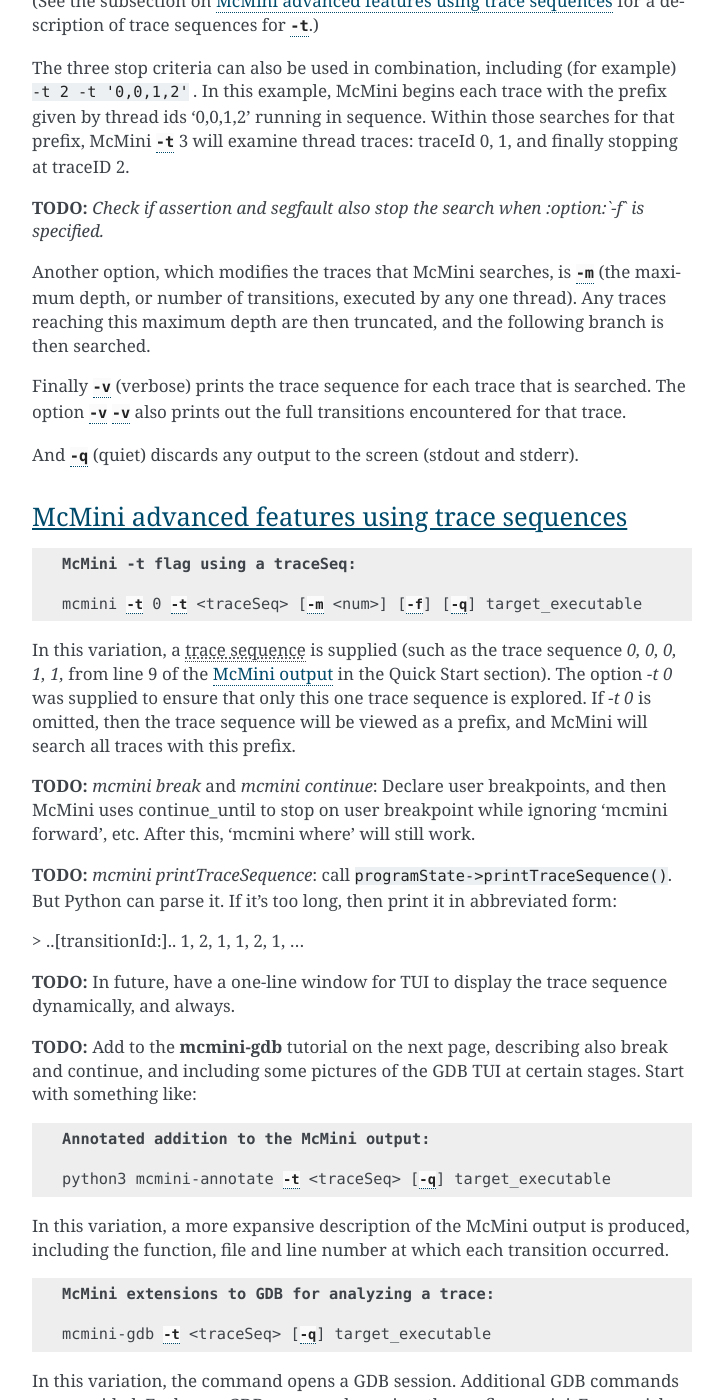
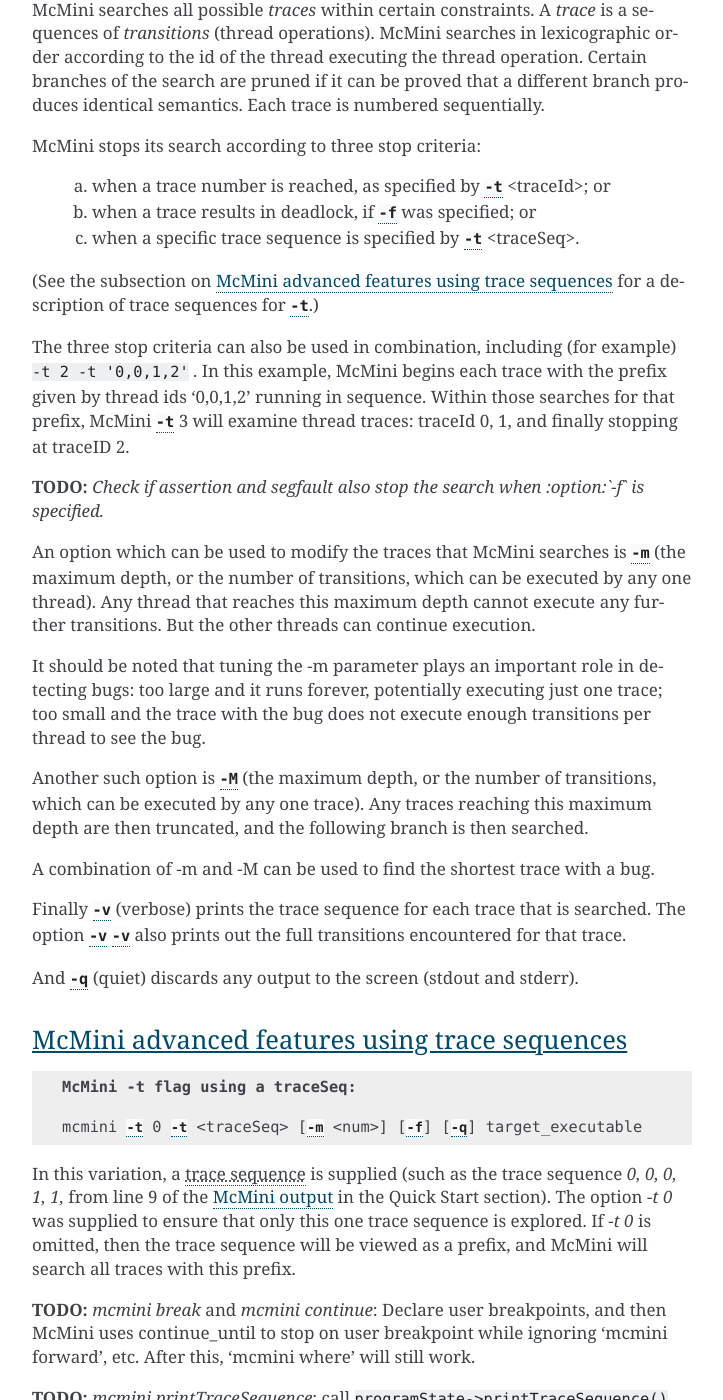
Before and after one commit to mcminickpt/mcmini-doc, a Sphinx documentation site: the page built from docs/source/index.rst, in a window 1280 px wide and 1400 px high, scrolled down 5422 px. Shown: the whole window, without its empty margins (388-1111 px from the left). Built offline with Sphinx 7.4.7, drawn with Linux system fonts in a browser that asks for light colours; pages that are not in the unit, such as notebooks, are missing from menus; some of the changed text lies outside the part shown.

Commit message:
Man page: Added new flags -M, -a, -l

```diff
--- a/docs/source/index.rst
+++ b/docs/source/index.rst
@@ -269,9 +269,25 @@ McMini man page
    no further transitions for this thread will be considered.
    But transitions by other threads can continue to extend the current trace.
 
-.. option:: -f, --first, --first-deadlock
+.. option:: -M <num>, --max-transitions-depth-limit <num> (default num = 1500)
+
+   Maximum number of transitions any single trace can execute.
+   If while executing, a trace reaches this maximum depth, it
+   is truncated. But McMini continues searching through the other
+   possible schedules.
+
+.. option:: -f, --first, --first-deadlock (default)
 
    Stop search at the first deadlock found, and print that trace.
+
+.. option:: -a, --all, --all-deadlocks
+
+   Search through all the possible schedules even after a failure has
+   already been detected.
+
+.. option:: -l, --check-for-livelock (experimental)
+
+   Along with deadlocks, also check for livelock.
 
 .. option:: -q, --quiet
 
@@ -335,10 +351,23 @@ stopping at traceID |nbsp| 2.
 **TODO:** *Check if assertion and segfault also stop the search when
 :option:`-f` is specified.*
 
-Another option, which modifies the traces that McMini searches,
-is :option:`-m` (the maximum depth, or number of transitions,
-executed by any one thread).  Any traces reaching this maximum depth
-are then truncated, and the following branch is then searched.
+An option which can be used to modify the traces that McMini searches
+is :option:`-m` (the maximum depth, or the number of transitions, which
+can be executed by any one thread). Any thread that reaches this maximum
+depth cannot execute any further transitions. But the other threads can
+continue execution.
+
+It should be noted that tuning the -m parameter plays an important role
+in detecting bugs: too large and it runs forever, potentially executing
+just one trace; too small and the trace with the bug does not execute
+enough transitions per thread to see the bug.
+
+Another such option is :option:`-M` (the maximum depth, or the number
+of transitions, which can be executed by any one trace). Any traces
+reaching this maximum depth are then truncated, and the following
+branch is then searched.
+
+A combination of -m and -M can be used to find the shortest trace with a bug.
 
 Finally :option:`-v` (verbose) prints the trace sequence for
 each trace that is searched.  The option :option:`-v` |nbsp| :option:`-v`
```
Also changed, not shown: docs/source/usage/tutorial-basic.rst (+7 -1 lines).
